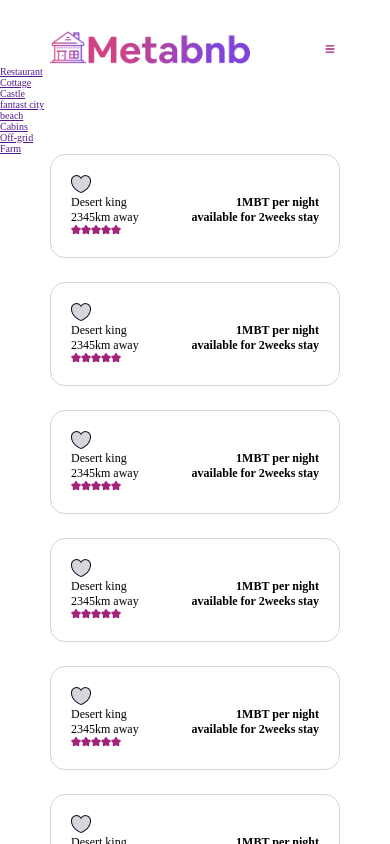
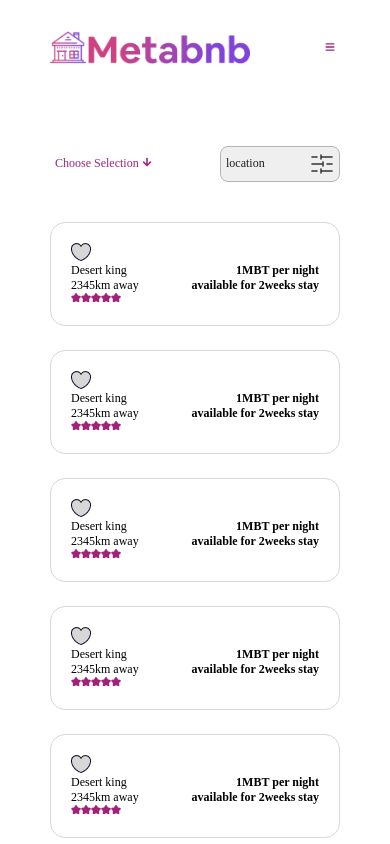
Before and after one commit to damolabolaji/meta-bnb, a React (Create React App) app: page /Placestostay in a window 390 px wide. Shown: the top 844 px of the page. Built offline with nearby package versions, Linux system fonts and the light colour scheme; a web font is replaced by a local one.

Commit message:
feat: impl. dropdown menu. main and sec navigation

```diff
--- a/public/index.html
+++ b/public/index.html
@@ -3,7 +3,7 @@
   <head>
     <meta charset="utf-8" />
     <link rel="icon" href="%PUBLIC_URL%/favicon.ico" />
-    <meta name="viewport" content="width=device-width, initial-scale=1" />
+    <meta name="viewport" content="width=device-width, initial-scale=1, minimum-scale=1" />
     <meta name="theme-color" content="#000000" />
     <meta
       name="description"
--- a/src/Featured.js
+++ b/src/Featured.js
@@ -9,7 +9,7 @@ const Featured = () => {
             <h2>Inspiration for your next adventure</h2>
 
             <div className="featured-places">
-                <PlacesCard className={`${classes.indexOne}`}/>
+                <PlacesCard/>
                 <PlacesCard/>
                 <PlacesCard/>
                 <PlacesCard/>
--- a/src/Placestostay.js
+++ b/src/Placestostay.js
@@ -1,25 +1,65 @@
 
 import AllPlaces from "./AllPlaces";
+import { useRef } from "react";
+import SettIcon from './images/icons/setting.png'
+import PlacesCard from './components/Places';
+import { FaArrowDown, FaArrowUp } from "react-icons/fa";
+
+
 
 
 const PlaceToStay = () => {
+
+    const navRef = useRef();
+
+	const showNavbar = () => {
+		navRef.current.classList.toggle("responsive_nav");
+	};
+
     return (
 
         <div>
-           <div>
-            <ul>
+           <nav className="seconday-nav">
+                <ul ref={navRef}>
                     <li><a href="">Restaurant</a></li>
                     <li><a href="">Cottage</a></li>
                     <li><a href="">Castle</a></li>
-                <li><a href="">fantast city</a></li>
+                    <li><a href="">fantasy city</a></li>
                     <li><a href="">beach</a></li>
                     <li><a href="">Cabins</a></li>
                     <li><a href="">Off-grid</a></li>
                     <li><a href="">Farm</a></li>
+                    <FaArrowUp onClick={showNavbar} className="nav-close-btn"/>
                 </ul>
+
+
+
+                <button className="nav-btn" onClick={showNavbar}>
+                    Choose Selection <FaArrowDown/>
+
+                </button>
+
+
+                <button className="btn" >
+                    location <img src={SettIcon} alt="" />
+                </button>
+           </nav>
+
+           <section className="featured">
+
+
+            <div className="featured-places">
+                <PlacesCard/>
+                <PlacesCard/>
+                <PlacesCard/>
+                <PlacesCard/>
+                <PlacesCard/>
+                <PlacesCard/>
+                <PlacesCard/>
+                <PlacesCard/>
+
             </div>
-
-            <AllPlaces/>
+        </section>
         </div>
      );
 }
--- a/src/index.css
+++ b/src/index.css
@@ -328,6 +328,33 @@ div.learnmore {
  }
 
 
+ /* ------ Places to Stay page ------- */
+
+ /* .seconday-nav {
+   width: 124rem;
+ } */
+
+ .seconday-nav .btn {
+  color: #1D1D1E;
+  display: flex;
+  align-items: center;
+  justify-content: space-between;
+  padding: 5px;
+  width: 120px;
+  border-radius: 8px;
+  outline: none;
+  border: 1px solid  #B4B4B4;
+
+  font-size: 1.4rem;
+ }
+
+ .seconday-nav {
+  max-width: 124rem;
+  padding-top: 40px;
+  margin: 40px auto;
+ }
+
+
 /* ----- Footer----- */
 
 footer {
@@ -616,6 +643,17 @@ align-items: center;
  }
 
 
+ /* ------ Places to Stay ------ */
+
+ .seconday-nav ul {
+  top: 20%;
+	height: 50%;
+  width: 50%;
+
+
+ }
+
+
   /* --- Footer ----- */
 
   .footer-col,  footer section {
@@ -704,3 +742,14 @@ align-items: center;
     margin: 0 auto;
   }
 }
+
+@media screen and (max-width: 420px) {
+  .nav-btn {
+    font-size: 1.2rem;
+  }
+
+  .seconday-nav .btn {
+    font-size: 1.2rem;
+    margin-right: 0;
+  }
+}
```
Also changed, not shown: src/images/icons/setting.png (renamed from src/images/icons/setting-5.png). Lines whose indentation alone changed are shown as unchanged.
